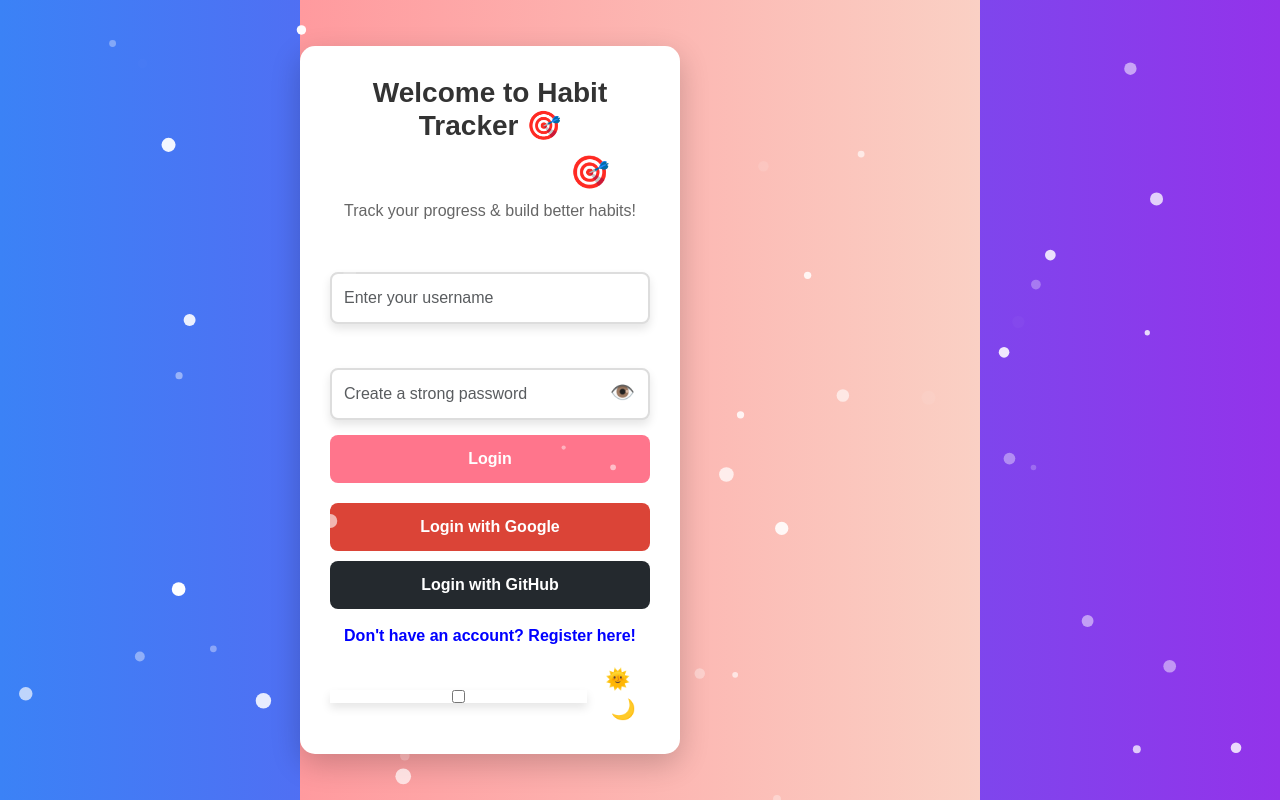
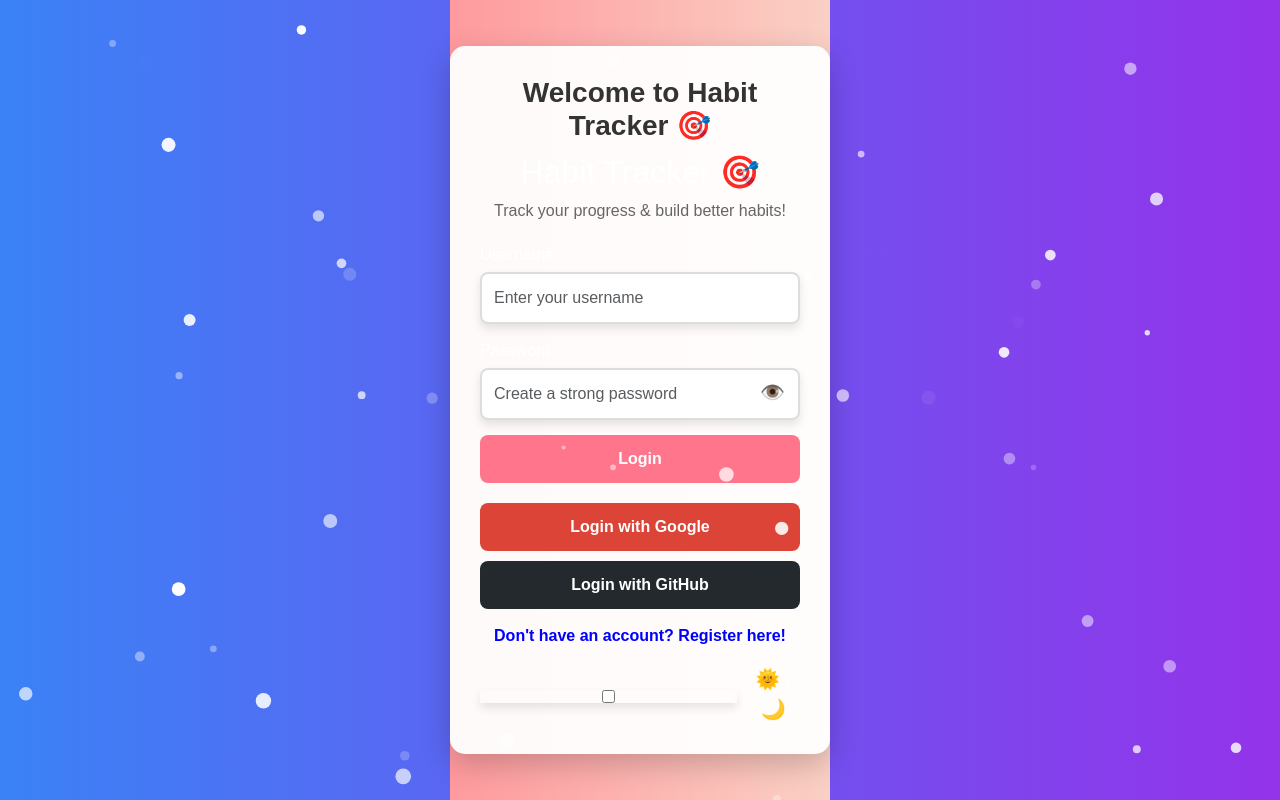
Before and after one commit to FionaG26/habit-tracker, a Vue app in the folder habit-tracker-vue/: page / in a window 1280 px wide. Built offline with nearby package versions, Linux system fonts and the light colour scheme.

Commit message:
Update Auth.vue

```diff
--- a/habit-tracker-vue/src/components/Auth.vue
+++ b/habit-tracker-vue/src/components/Auth.vue
@@ -141,8 +141,18 @@
   background: linear-gradient(to right, #ff9a9e, #fad0c4);
 }
 
+.confetti-canvas {
+  position: fixed;
+  top: 0;
+  left: 0;
+  width: 100vw;
+  height: 100vh;
+  pointer-events: none; /* Prevents blocking interactions */
+  background: transparent; /* Ensures no background */
+}
+
 .auth-card {
-  background: white;
+  background: rgba(255, 255, 255, 0.95); /* Slight transparency to soften */
   padding: 30px;
   border-radius: 15px;
   box-shadow: 0px 10px 30px rgba(0, 0, 0, 0.2);
```
